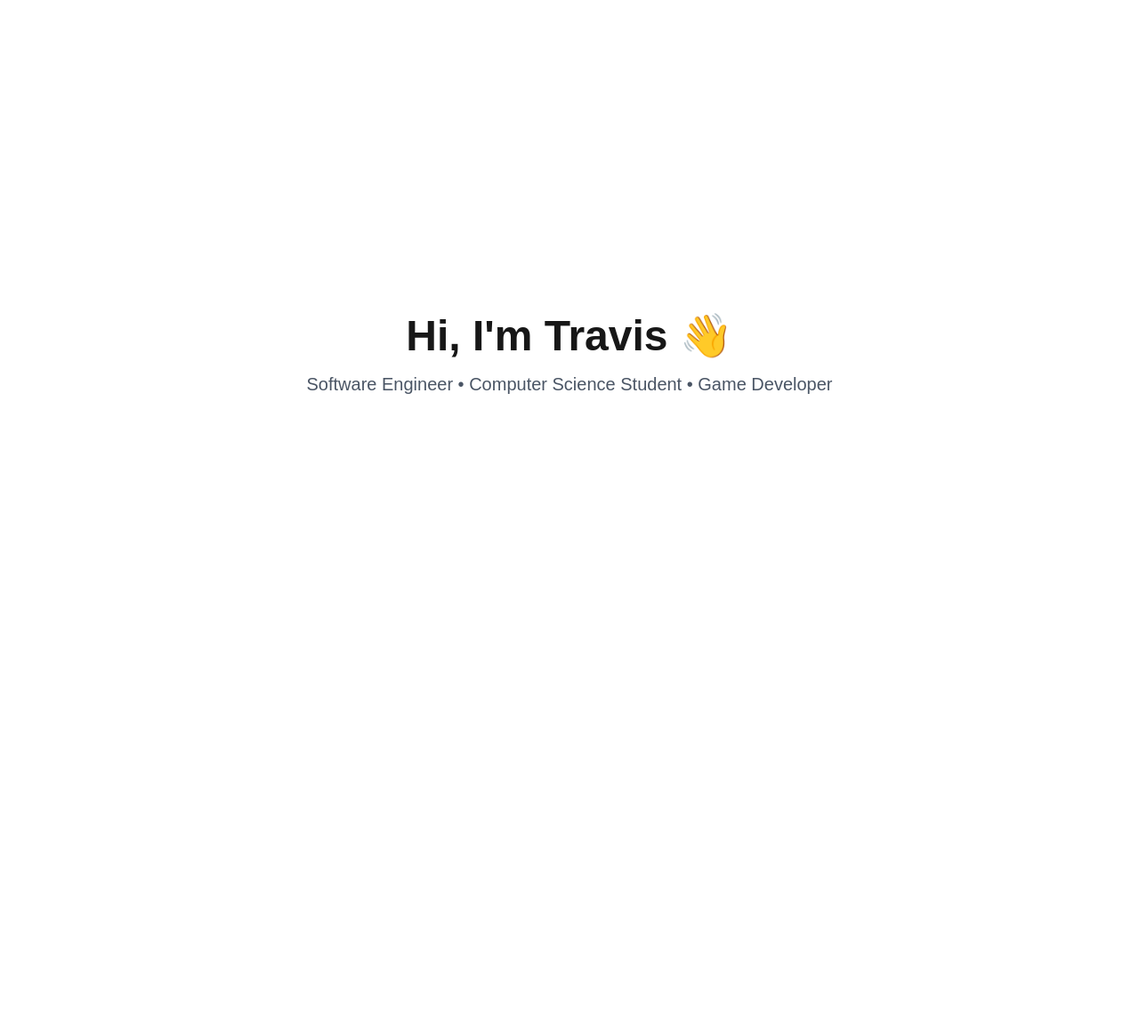
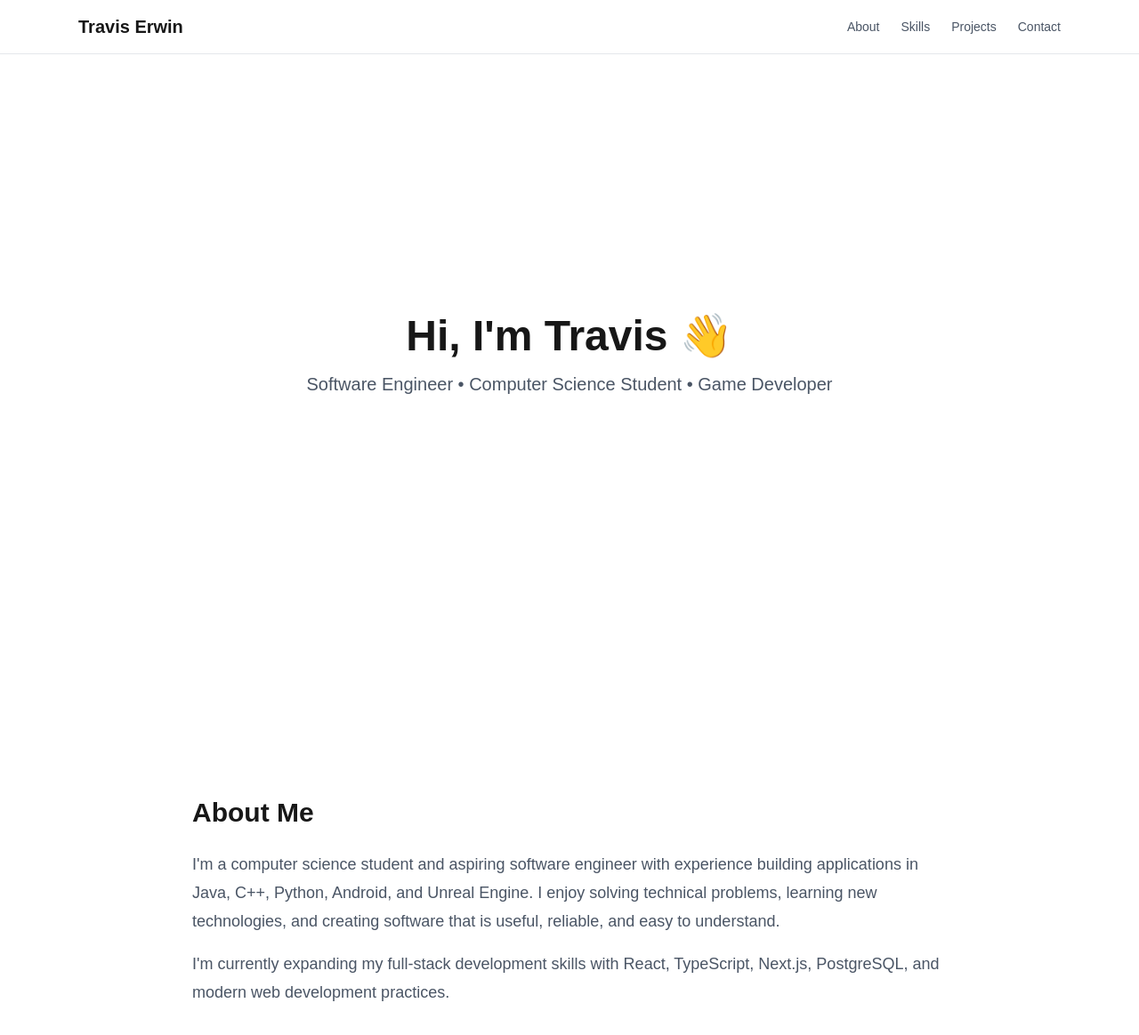
Before and after one commit to Travasauras/travis-portfolio, a Next.js app: page / in a window 1280 px wide. Shown: the top 1164 px of the page at 89% size. Before the commit the page ends 800 px from the top, so only its background shows below. Built offline with nearby package versions, Linux system fonts and the light colour scheme.

Commit message:
added navigation and about section.

```diff
--- a/src/app/page.tsx
+++ b/src/app/page.tsx
@@ -1,5 +1,13 @@
+import About from "@/components/About";
 import Hero from "@/components/Hero";
+import Navbar from "@/components/Navbar";
 
 export default function Home() {
-  return <Hero />;
+  return (
+    <>
+      <Navbar />
+      <Hero />
+      <About />
+    </>
+  );
 }
--- /dev/null
+++ b/src/components/About.tsx
@@ -0,0 +1,21 @@
+export default function About() {
+  return (
+    <section id="about" className="mx-auto max-w-4xl px-6 py-24">
+      <h2 className="text-3xl font-bold">About Me</h2>
+
+      <p className="mt-6 text-lg leading-8 text-gray-600">
+        I&apos;m a computer science student and aspiring software engineer with
+        experience building applications in Java, C++, Python, Android, and
+        Unreal Engine. I enjoy solving technical problems, learning new
+        technologies, and creating software that is useful, reliable, and easy
+        to understand.
+      </p>
+
+      <p className="mt-4 text-lg leading-8 text-gray-600">
+        I&apos;m currently expanding my full-stack development skills with
+        React, TypeScript, Next.js, PostgreSQL, and modern web development
+        practices.
+      </p>
+    </section>
+  );
+}
--- /dev/null
+++ b/src/components/Navbar.tsx
@@ -0,0 +1,31 @@
+const navLinks = [
+  { name: "About", href: "#about" },
+  { name: "Skills", href: "#skills" },
+  { name: "Projects", href: "#projects" },
+  { name: "Contact", href: "#contact" },
+];
+
+export default function Navbar() {
+  return (
+    <header className="fixed left-0 top-0 z-50 w-full border-b border-gray-200 bg-white/90 backdrop-blur">
+      <nav className="mx-auto flex max-w-6xl items-center justify-between px-6 py-4">
+        <a href="#" className="text-xl font-bold">
+          Travis Erwin
+        </a>
+
+        <ul className="flex gap-6">
+          {navLinks.map((link) => (
+            <li key={link.name}>
+              <a
+                href={link.href}
+                className="text-sm font-medium text-gray-600 transition hover:text-black"
+              >
+                {link.name}
+              </a>
+            </li>
+          ))}
+        </ul>
+      </nav>
+    </header>
+  );
+}
```
